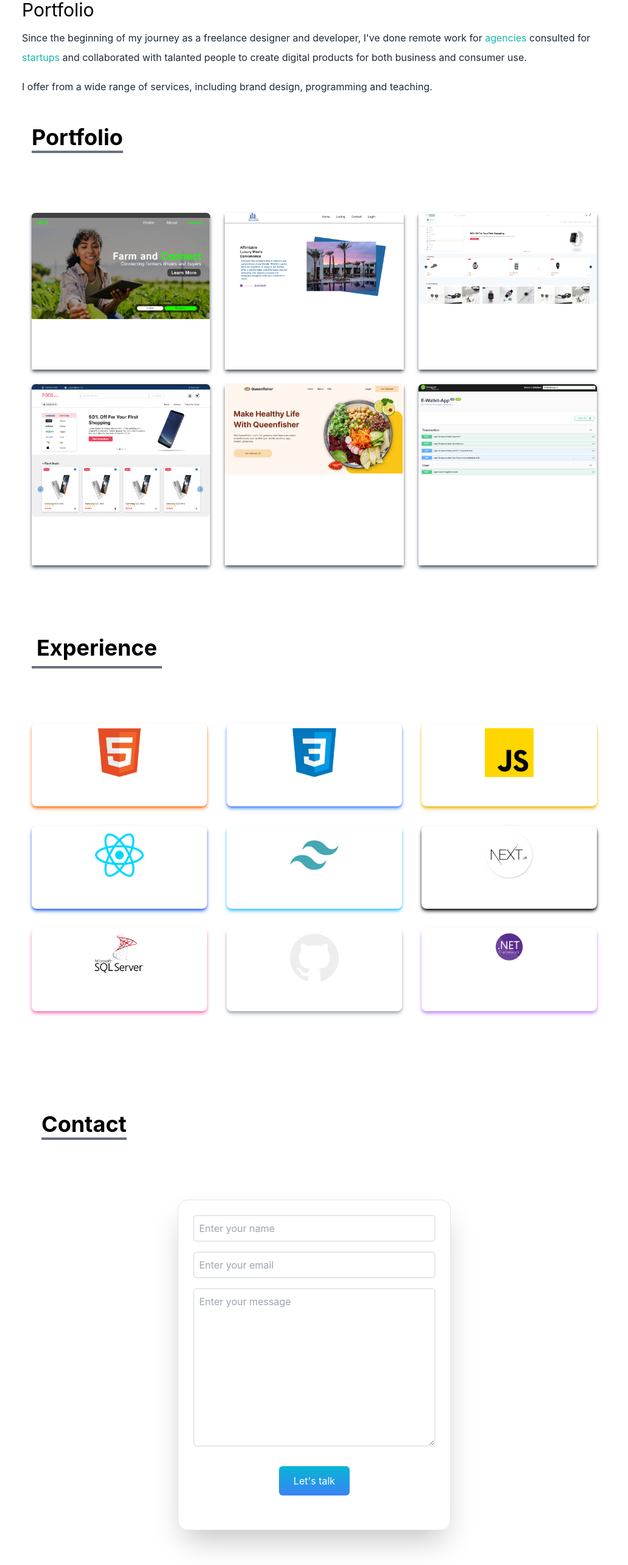
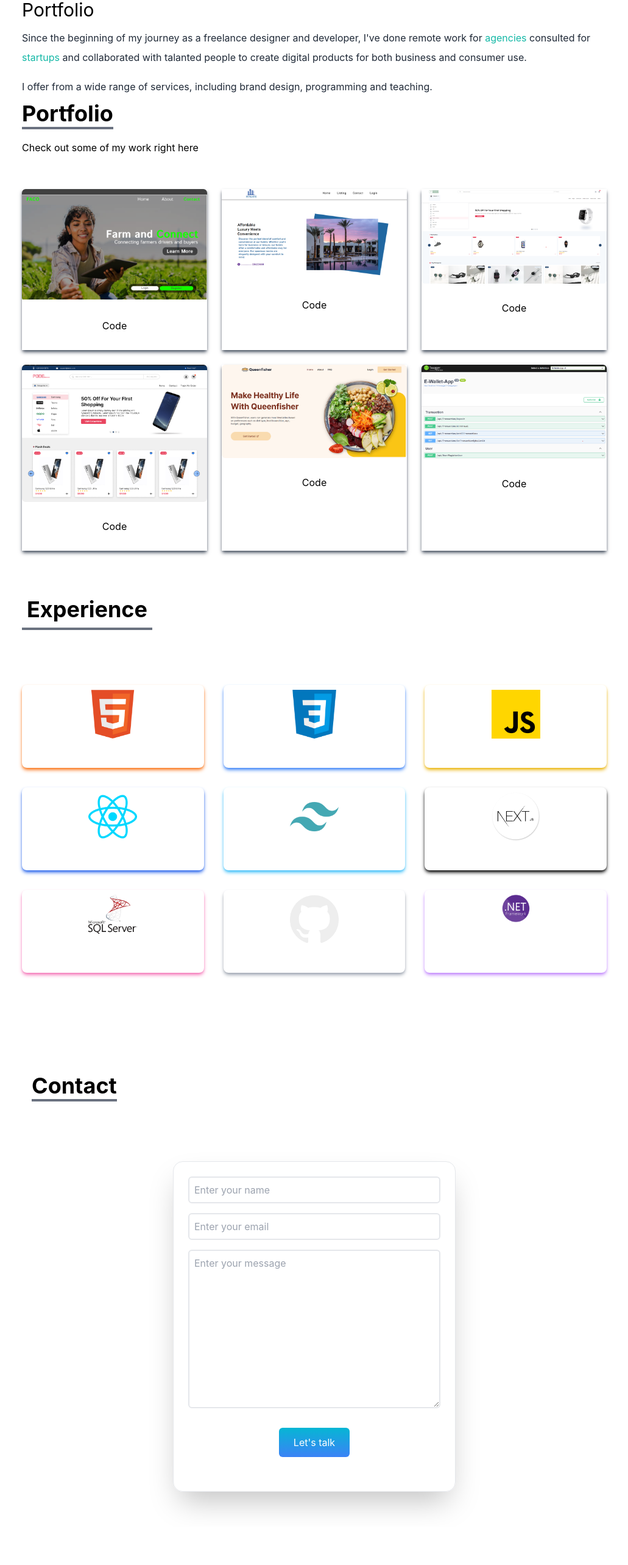
Before and after one commit to skippergoroye/Nextjs-Portfolio, a Next.js app: page / in a window 1280 px wide. Shown: the part 1758-4324 px from the top of the page at 61% size, without its empty margins (124-1155 px from the left). After the commit the page ends 4261 px from the top, so only its background shows below. Built offline with nearby package versions, Linux system fonts and the light colour scheme.

Commit message:
spacing corrected

```diff
--- a/pages/index.js
+++ b/pages/index.js
@@ -313,9 +313,9 @@
 
               <div
                 name="portfolio"
-                className=" w-full text-white md:h-screen"
+                // className=" w-full text-white md:h-screen"
               >
-                <div className="max-w-screen-lg p-4 mx-auto flex flex-col justify-center w-full h-full">
+                <div className="mx-auto flex flex-col justify-center w-full h-full">
                   <div className="pb-8">
                     <p className="text-4xl text-black font-bold inline border-b-4 border-gray-500">
                       Portfolio
@@ -357,7 +357,7 @@
             name="experience"
             className="w-full h-screen"
           >
-            <div className="max-w-screen-lg mx-auto p-4 flex flex-col justify-center w-full h-full text-white">
+            <div className="mx-auto flex flex-col justify-center w-full h-full text-white">
               <div>
                 <p className="text-4xl text-black font-bold border-b-4 border-gray-500 p-2 inline">
                   Experience
@@ -394,7 +394,7 @@
       name="contact"
       className="w-full h-screen p-4 text-white"
     >
-      <div className="flex flex-col p-4 justify-center max-w-screen-lg mx-auto h-full">
+      <div className="flex flex-col justify-center mx-auto w-full h-full">
         <div className="pb-8">
           <p className="text-4xl text-black font-bold inline border-b-4 border-gray-500">
             Contact
```
